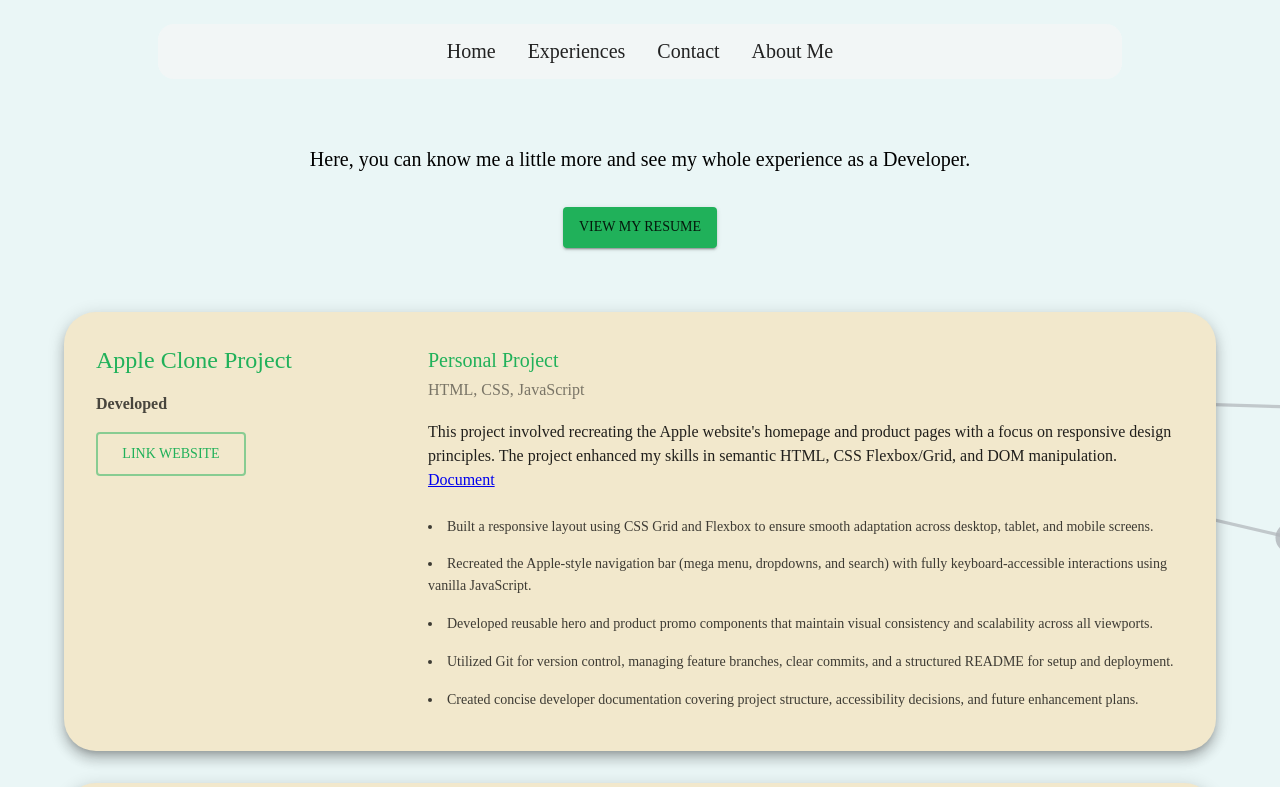
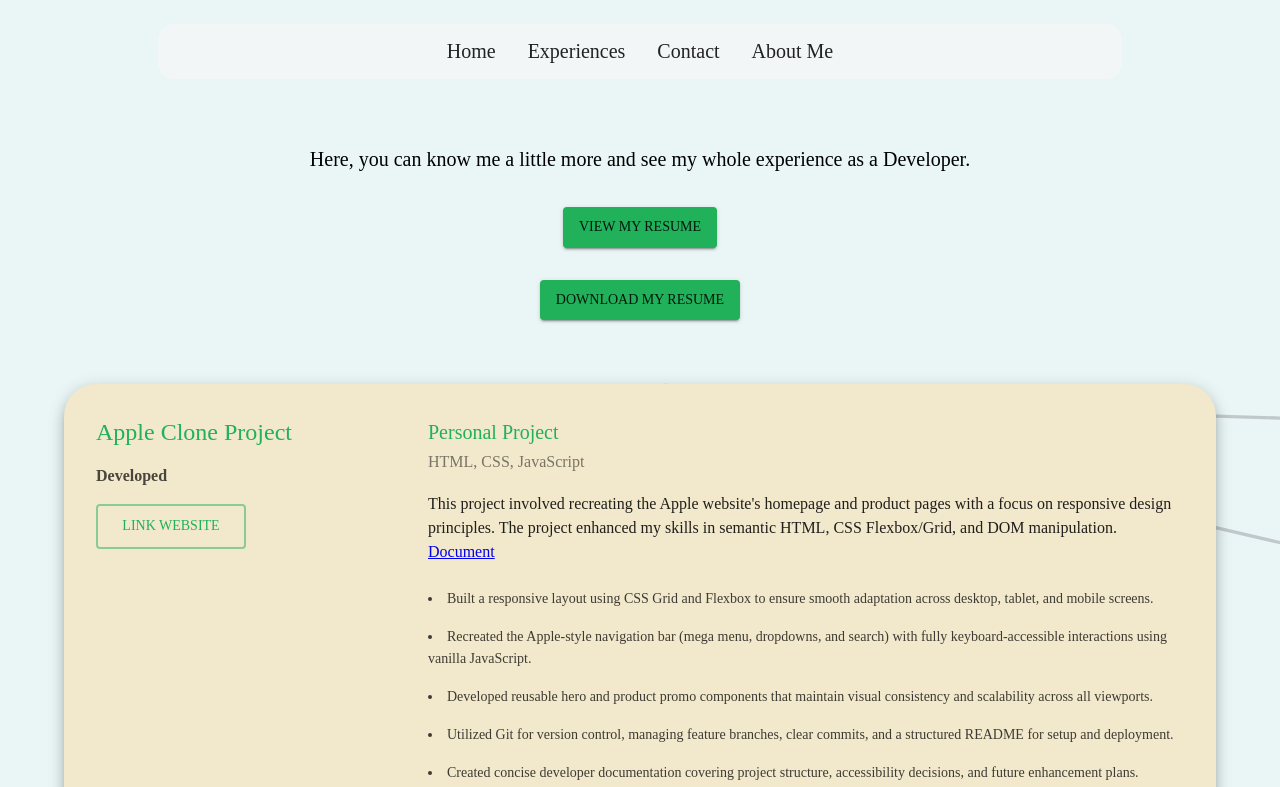
Before and after one commit to ybunhong/my-portfortlio, a React (Vite) app: page /experiences in a window 1280 px wide. Shown: the top 787 px of the page. Built offline with nearby package versions, Linux system fonts and the light colour scheme; a web font is replaced by a local one.

Commit message:
feat: add download my cv

```diff
--- a/package.json
+++ b/package.json
@@ -14,6 +14,7 @@
     "@emotion/styled": "^11.14.1",
     "@mui/icons-material": "^7.3.4",
     "@mui/material": "^7.3.4",
+    "file-saver": "^2.0.5",
     "react": "^19.1.1",
     "react-dom": "^19.1.1",
     "react-router-dom": "^7.9.4"
--- a/src/pages/experiences.tsx
+++ b/src/pages/experiences.tsx
@@ -1,7 +1,12 @@
 import { Typography, Box, Button } from "@mui/material";
 import ExperienceBox from "../components/experience-box";
+import {saveAs} from "file-saver";
 
 export default function Experiences() {
+
+  const hadnleDownload = () => {
+    saveAs("https://drive.google.com/file/d/1ouUFUnpHsYuJ7z0sYyrK6SWSBs85gaKe/view?usp=sharing", "Y Bunhong's Resume.pdf");
+  }
   return (
     <>
       <Box
@@ -21,10 +26,16 @@ export default function Experiences() {
         </Typography>
         <Button
           variant="contained"
-          href="https://www.canva.com/design/DAG1x5wFi3k/QFlYPpKKKLVMardGmmVh4w/edit?utm_content=DAG1x5wFi3k&utm_campaign=designshare&utm_medium=link2&utm_source=sharebutton"
+          href="https://drive.google.com/file/d/1ouUFUnpHsYuJ7z0sYyrK6SWSBs85gaKe/view?usp=sharing"
           target="_Blank"
         >
           View my Resume
+        </Button>
+        <Button
+          variant="contained"
+          onClick={hadnleDownload}
+        >
+          Download my Resume
         </Button>
       </Box>
       <ExperienceBox />
```
Also changed, not shown: 1 other file (tests, documents, lock files or other folders).
